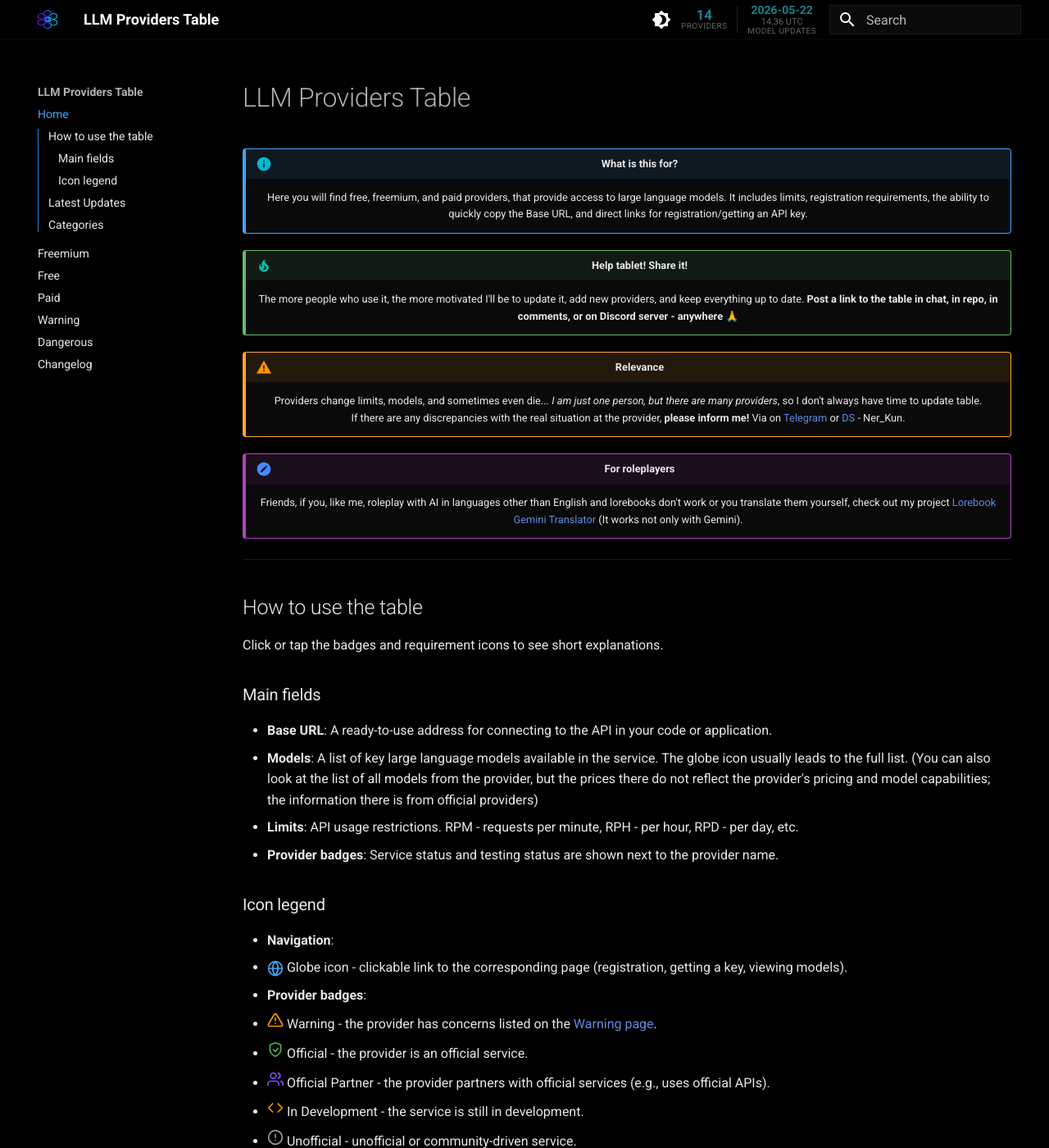
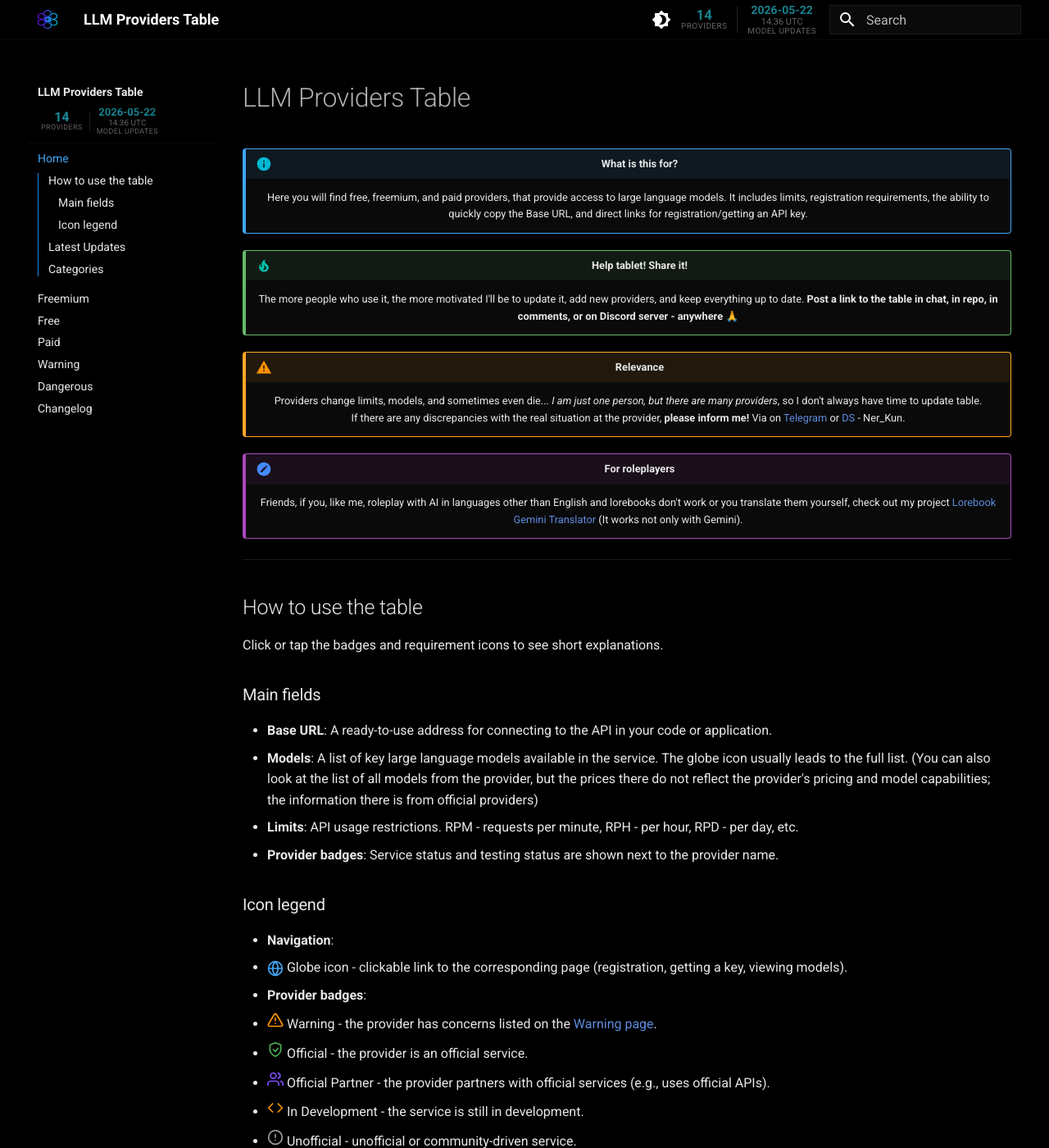
Before and after one commit to Ner-Kun/Table_LLM_providers, an MkDocs documentation site: the page built from docs/index.md, in a window 1280 px wide and 1400 px high. Shown: the whole window at 82% size. Built offline with MkDocs 1.6.1 and Material for MkDocs 9.7.7, drawn with Linux system fonts in a browser that asks for light colours.

Commit message:
Add drawer stats and refactor header stats script

```diff
--- a/docs/javascripts/header-stats.js
+++ b/docs/javascripts/header-stats.js
@@ -1,6 +1,6 @@
 (() => {
-  const container = document.querySelector('.md-header__inner');
-  if (!container) return;
+  const headerInner = document.querySelector('.md-header__inner');
+  if (!headerInner) return;
 
   const stats = document.createElement('div');
   stats.className = 'header-stats';
@@ -16,11 +16,30 @@
       '<span class="header-stat-label">Model updates</span>' +
     '</div>';
 
-  const search = container.querySelector('.md-search');
+  const search = headerInner.querySelector('.md-search');
   if (search) {
-    container.insertBefore(stats, search);
+    headerInner.insertBefore(stats, search);
   } else {
-    container.appendChild(stats);
+    headerInner.appendChild(stats);
+  }
+
+  const drawerTitle = document.querySelector('.md-nav--primary > .md-nav__title');
+  const drawerStats = document.createElement('div');
+  drawerStats.className = 'drawer-stats';
+  drawerStats.innerHTML =
+    '<div class="header-stat">' +
+      '<span class="header-stat-number" id="drawer-stat-providers">0</span>' +
+      '<span class="header-stat-label">providers</span>' +
+    '</div>' +
+    '<div class="header-stat-divider"></div>' +
+    '<div class="header-stat header-stat-models">' +
+      '<span class="header-stat-date" id="drawer-stat-models-date">&mdash;</span>' +
+      '<span class="header-stat-time" id="drawer-stat-models-time"></span>' +
+      '<span class="header-stat-label">Model updates</span>' +
+    '</div>';
+
+  if (drawerTitle && drawerTitle.parentElement) {
+    drawerTitle.parentElement.insertBefore(drawerStats, drawerTitle.nextSibling);
   }
 
   let base = '';
@@ -36,8 +55,8 @@
   fetch(`${base}../models_data.json`)
     .then(r => r.json())
     .then(data => {
-      const el = document.getElementById('stat-providers');
-      if (el && data._providers_count) {
+      const hProv = document.getElementById('stat-providers');
+      if (hProv && data._providers_count) {
         const target = data._providers_count;
         if (target > 0) {
           const duration = 800;
@@ -45,23 +64,34 @@
           function frame(now) {
             const t = Math.min((now - start) / duration, 1);
             const ease = 1 - (1 - t) ** 3;
-            el.textContent = Math.round(ease * target);
+            hProv.textContent = Math.round(ease * target);
             if (t < 1) requestAnimationFrame(frame);
           }
           requestAnimationFrame(frame);
         } else {
-          el.textContent = target;
+          hProv.textContent = target;
         }
       }
 
-      const dateEl = document.getElementById('stat-models-date');
-      const timeEl = document.getElementById('stat-models-time');
-      if (dateEl && timeEl && data._models_updated) {
+      const dProv = document.getElementById('drawer-stat-providers');
+      if (dProv && data._providers_count) {
+        dProv.textContent = data._providers_count;
+      }
+
+      const hDate = document.getElementById('stat-models-date');
+      const hTime = document.getElementById('stat-models-time');
+      if (hDate && hTime && data._models_updated) {
         const parts = data._models_updated.split(' ');
-        dateEl.textContent = parts[0] || '\u2014';
-        timeEl.textContent = parts.slice(1).join(' ') || '';
+        hDate.textContent = parts[0] || '\u2014';
+        hTime.textContent = parts.slice(1).join(' ') || '';
+      }
+      const dDate = document.getElementById('drawer-stat-models-date');
+      const dTime = document.getElementById('drawer-stat-models-time');
+      if (dDate && dTime && data._models_updated) {
+        const parts = data._models_updated.split(' ');
+        dDate.textContent = parts[0] || '\u2014';
+        dTime.textContent = parts.slice(1).join(' ') || '';
       }
     })
-    .catch(() => {
-    });
+    .catch(() => {});
 })();
--- a/docs/stylesheets/custom.css
+++ b/docs/stylesheets/custom.css
@@ -289,7 +289,7 @@
   border-color: #42a5f5;
 }
 
-/* ── SCREENSHOT GALLERY ─────────────────────────────────────────── */
+/* SCREENSHOT GALLERY*/
 
 .screenshot-gallery {
   display: grid;
@@ -342,7 +342,7 @@
   }
 }
 
-/* ── MODELS MODAL ─────────────────────────────────────────────────── */
+/* MODELS MODAL*/
 
 .models-modal {
   display: none;
@@ -829,7 +829,7 @@
   color: #2196f3;
 }
 
-/* ── SVG ICONS ────────────────────────────────────────────────────── */
+/* SVG ICONS*/
 
 .provider-meta__item svg,
 .requirement-icon svg,
@@ -883,7 +883,7 @@
   color: #bdbdbd;
 }
 
-/* ── PROVIDER META & REQUIREMENT TOOLTIPS ─────────────────────────── */
+/* PROVIDER META & REQUIREMENT TOOLTIPS*/
 
 .provider-meta {
   display: inline-flex;
@@ -1099,7 +1099,7 @@
   }
 }
 
-/* ── GLASS HEADER ──────────────────────────────────────────────────── */
+/* GLASS HEADER─*/
 
 [data-md-color-scheme="slate"] .md-header {
   background: rgba(0, 0, 0, 0.55) !important;
@@ -1148,7 +1148,7 @@
   background: rgba(255, 255, 255, 0.92) !important;
 }
 
-/* ── HEADER STATS ──────────────────────────────────────────────────── */
+/* HEADER STATS */
 
 .header-stats {
   display: flex;
@@ -1228,3 +1228,55 @@
     display: none;
   }
 }
+
+/* DRAWER STATS (mobile sidebar)─ */
+
+.drawer-stats {
+  display: flex;
+  align-items: center;
+  gap: 0.4rem;
+  padding: 0.45rem 0.8rem;
+  flex-shrink: 0;
+  opacity: 0.7;
+  border-bottom: 1px solid rgba(255, 255, 255, 0.06);
+}
+
+[data-md-color-scheme="default"] .drawer-stats {
+  border-bottom: 1px solid rgba(0, 0, 0, 0.06);
+}
+
+.drawer-stats .header-stat-number {
+  font-size: 0.8rem;
+}
+
+.drawer-stats .header-stat-date {
+  font-size: 0.65rem;
+}
+
+.drawer-stats .header-stat-time {
+  font-size: 0.5rem;
+}
+
+.drawer-stats .header-stat-label {
+  font-size: 0.45rem;
+}
+
+.drawer-stats .header-stat-divider {
+  height: 1.2rem;
+}
+
+/* DRAWER HEADER (mobile logo area) */
+
+[data-md-color-scheme="slate"] .md-nav--primary .md-nav__title {
+  background: rgba(0, 0, 0, 0.55) !important;
+  backdrop-filter: blur(24px) saturate(180%) !important;
+  -webkit-backdrop-filter: blur(24px) saturate(180%) !important;
+  color: #e8e8e8 !important;
+}
+
+[data-md-color-scheme="default"] .md-nav--primary .md-nav__title {
+  background: rgba(255, 255, 255, 0.7) !important;
+  backdrop-filter: blur(20px) saturate(180%) !important;
+  -webkit-backdrop-filter: blur(20px) saturate(180%) !important;
+  color: #374151 !important;
+}
```
